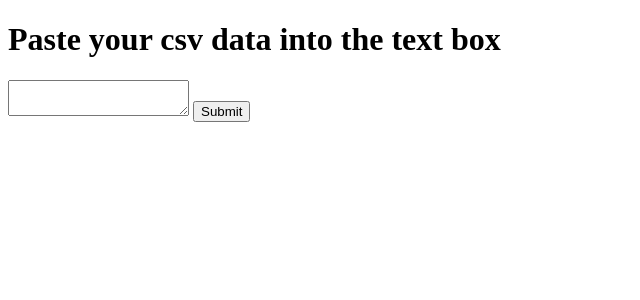
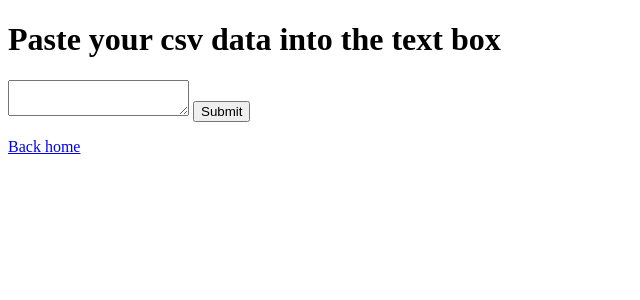
Before and after one commit to darricheng/couple-finance-analysis-app, a SvelteKit app: page /add-data in a window 1280 px wide. Shown: the top 300 px of the page, without its empty margins (0-640 px from the left). Built offline with nearby package versions, Linux system fonts and the light colour scheme.

Commit message:
Add return home button

```diff
--- a/src/routes/add-data/+page.svelte
+++ b/src/routes/add-data/+page.svelte
@@ -1,14 +1,17 @@
 <script lang="ts">
-    let data = "";
-    function addData() {
-        // TODO: function should store the data somewhere for use later
-    }
+	let data = '';
+	function addData() {
+		// TODO: function should store the data somewhere for use later
+	}
 </script>
+
 <h1>Paste your csv data into the text box</h1>
 <form on:submit={addData}>
-    <textarea bind:value={data} />
-    <button type="submit">Submit</button>
+	<textarea bind:value={data} />
+	<button type="submit">Submit</button>
 </form>
 
 <!-- https://stackoverflow.com/a/30593806 -->
 <p style="white-space: pre-line;">{data}</p>
+
+<a href="/">Back home</a>
```
